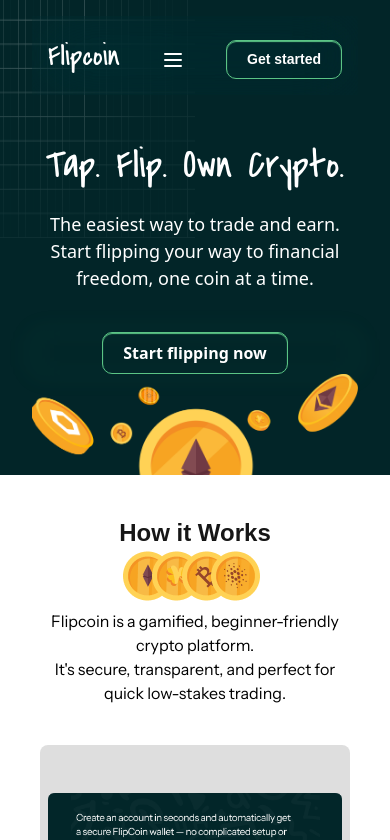
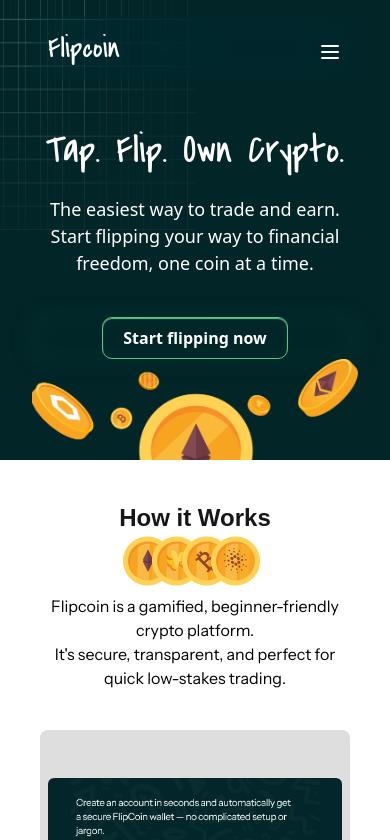
Before and after one commit to fermac1/flip-coin, a Nuxt app: page / in a window 390 px wide. Shown: the top 840 px of the page. Built offline with nearby package versions, Linux system fonts and the light colour scheme; a web font is replaced by a local one.

Commit message:
fix: mobile navbar

```diff
--- a/app/components/TopNavBar.vue
+++ b/app/components/TopNavBar.vue
@@ -55,7 +55,12 @@
 
 
         <!-- Get Started Button -->
-        <button class="px-5 py-2 rounded-[10px] border border-[#5BC485] text-[#ffffff] transition text-[14px] font-bold font-craftwork"
+        <button
+        :class="[
+            isMenuOpen ? 'flex w-full mt-4' : 'hidden',
+            'md:flex md:items-center md:mt-0 md:w-auto'
+        ]"
+         class="px-5 py-2 rounded-[10px] border border-[#5BC485] text-[#ffffff] transition text-[14px] font-bold font-craftwork"
         style="box-shadow: inset 0 1px 1px 0 #5BC485;"
             onmouseover="this.style.boxShadow='0 4px 6px #5BC485'"
             onmouseout="this.style.boxShadow='inset 0 0 1px 1px #5BC485'">
```
